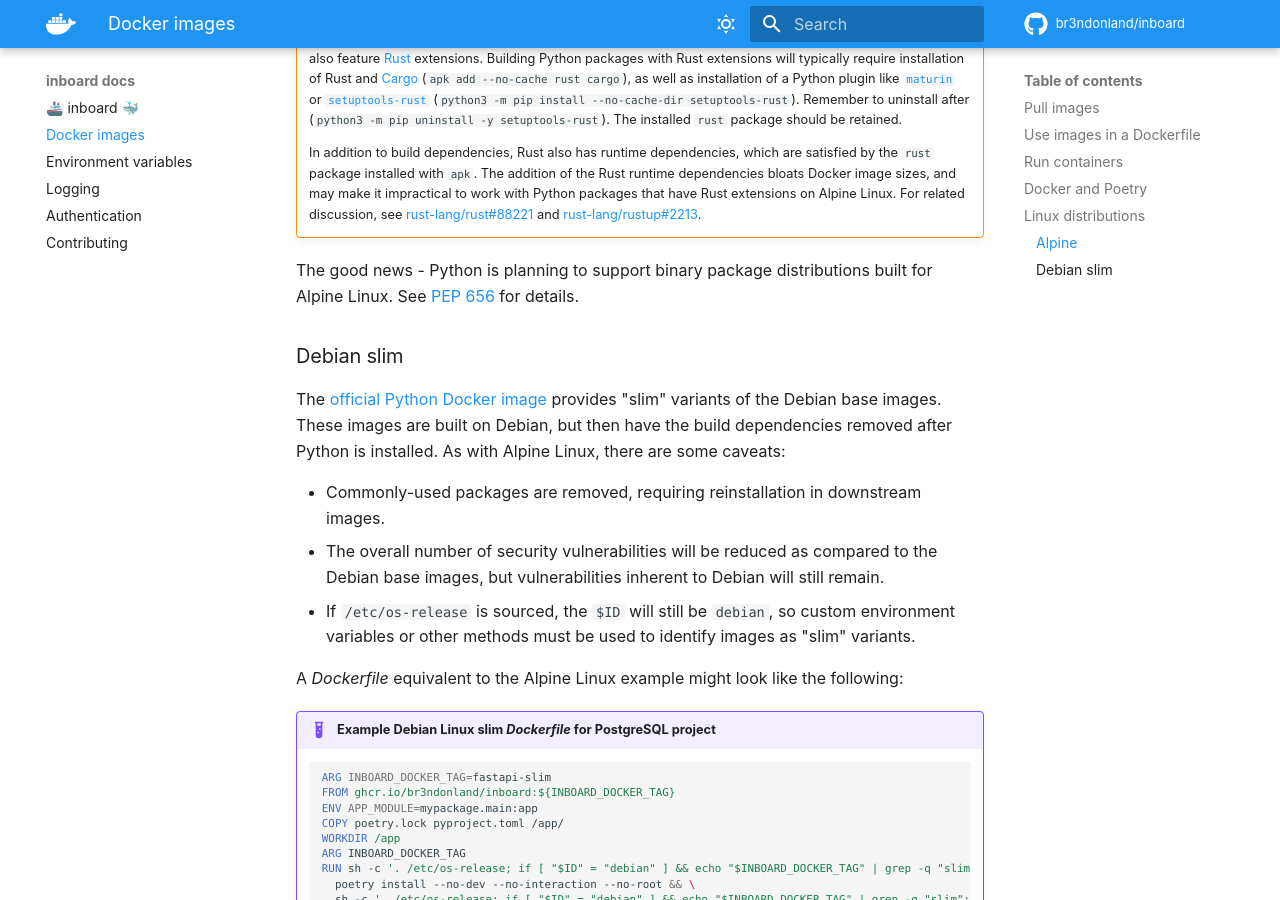
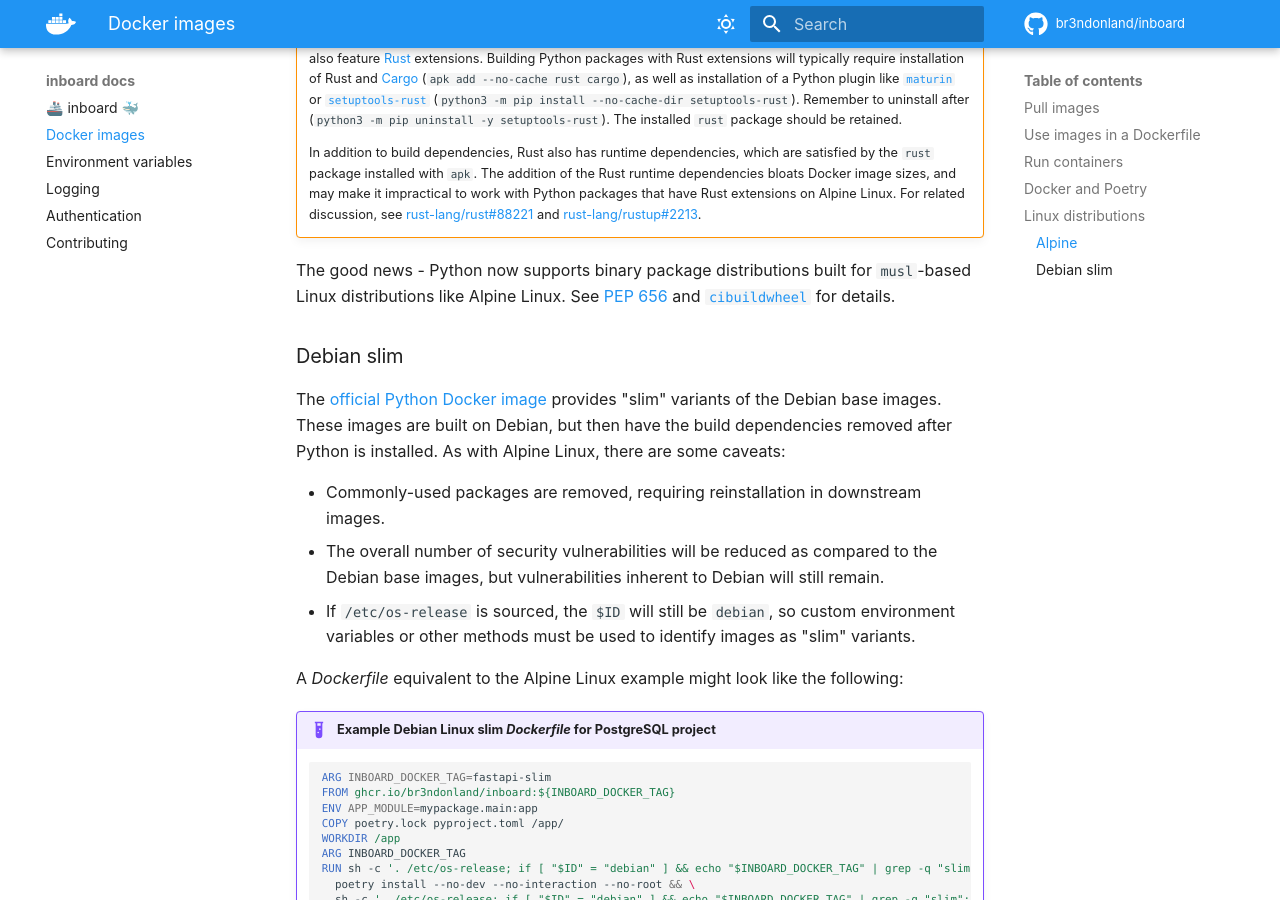
Before and after one commit to br3ndonland/inboard, an MkDocs documentation site: the page built from docs/docker.md, in a window 1280 px wide and 900 px high, scrolled down 5767 px. Built offline with MkDocs 1.6.1 and Material for MkDocs 9.7.7, drawn with Linux system fonts in a browser that asks for light colours; comment, search, counter and statistics services are not loaded.

Commit message:
Document `musllinux` binary package distributions
PEP 656 has been accepted, which adds a `musllinux` platform tag:
https://www.python.org/dev/peps/pep-0656/

cibuildwheel now builds `musllinux` wheels by default:
https://cibuildwheel.readthedocs.io/en/stable/

These changes enable Python package wheels to be built, distributed on
PyPI, downloaded, and installed ready to run on Alpine Linux and other
`musl`-based Linux distributions.

```diff
--- a/docs/docker.md
+++ b/docs/docker.md
@@ -226,7 +226,7 @@ The basic build dependencies used by inboard include `gcc`, `libc-dev`, and `mak
 
     In addition to build dependencies, Rust also has runtime dependencies, which are satisfied by the `rust` package installed with `apk`. The addition of the Rust runtime dependencies bloats Docker image sizes, and may make it impractical to work with Python packages that have Rust extensions on Alpine Linux. For related discussion, see [rust-lang/rust#88221](https://github.com/rust-lang/rust/issues/88221) and [rust-lang/rustup#2213](https://github.com/rust-lang/rustup/issues/2213).
 
-The good news - Python is planning to support binary package distributions built for Alpine Linux. See [PEP 656](https://www.python.org/dev/peps/pep-0656/) for details.
+The good news - Python now supports binary package distributions built for `musl`-based Linux distributions like Alpine Linux. See [PEP 656](https://www.python.org/dev/peps/pep-0656/) and [`cibuildwheel`](https://cibuildwheel.readthedocs.io/en/stable/) for details.
 
 ### Debian slim
 
```
